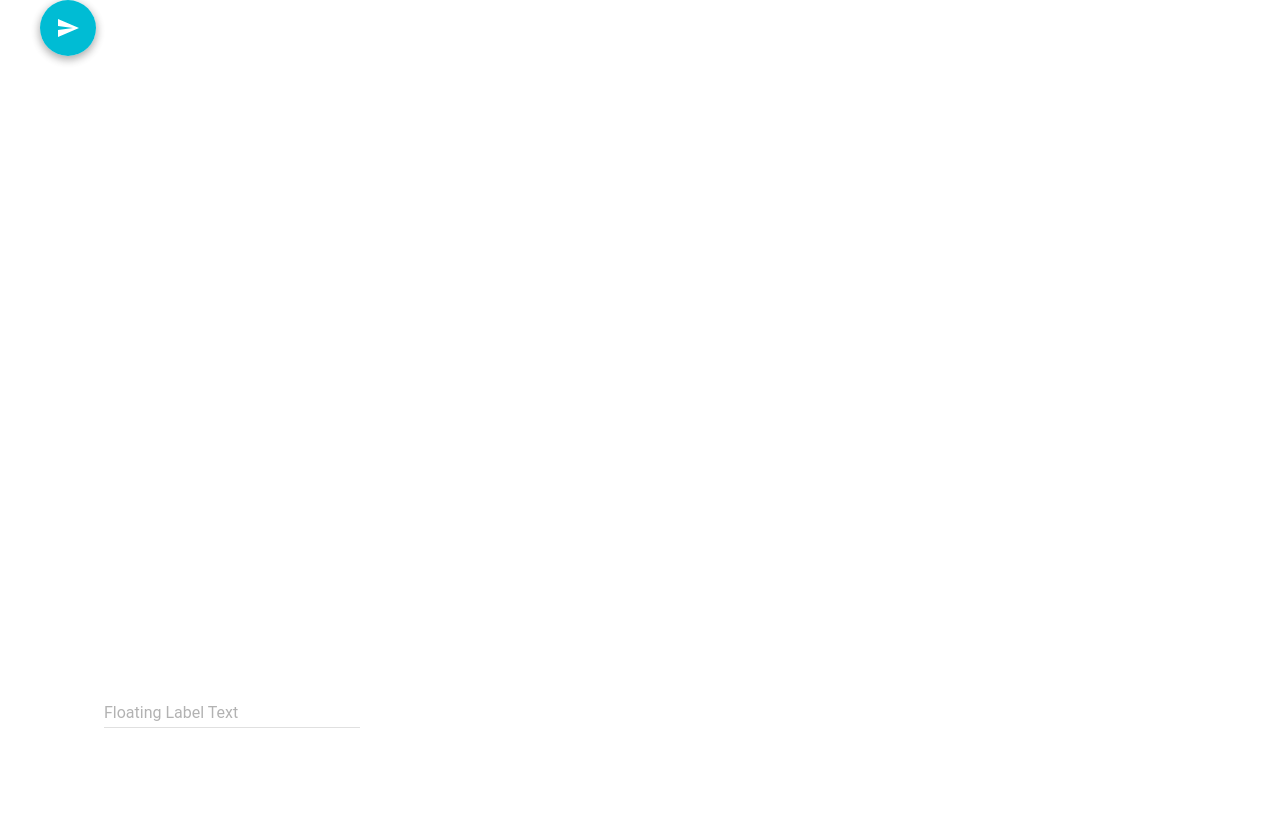
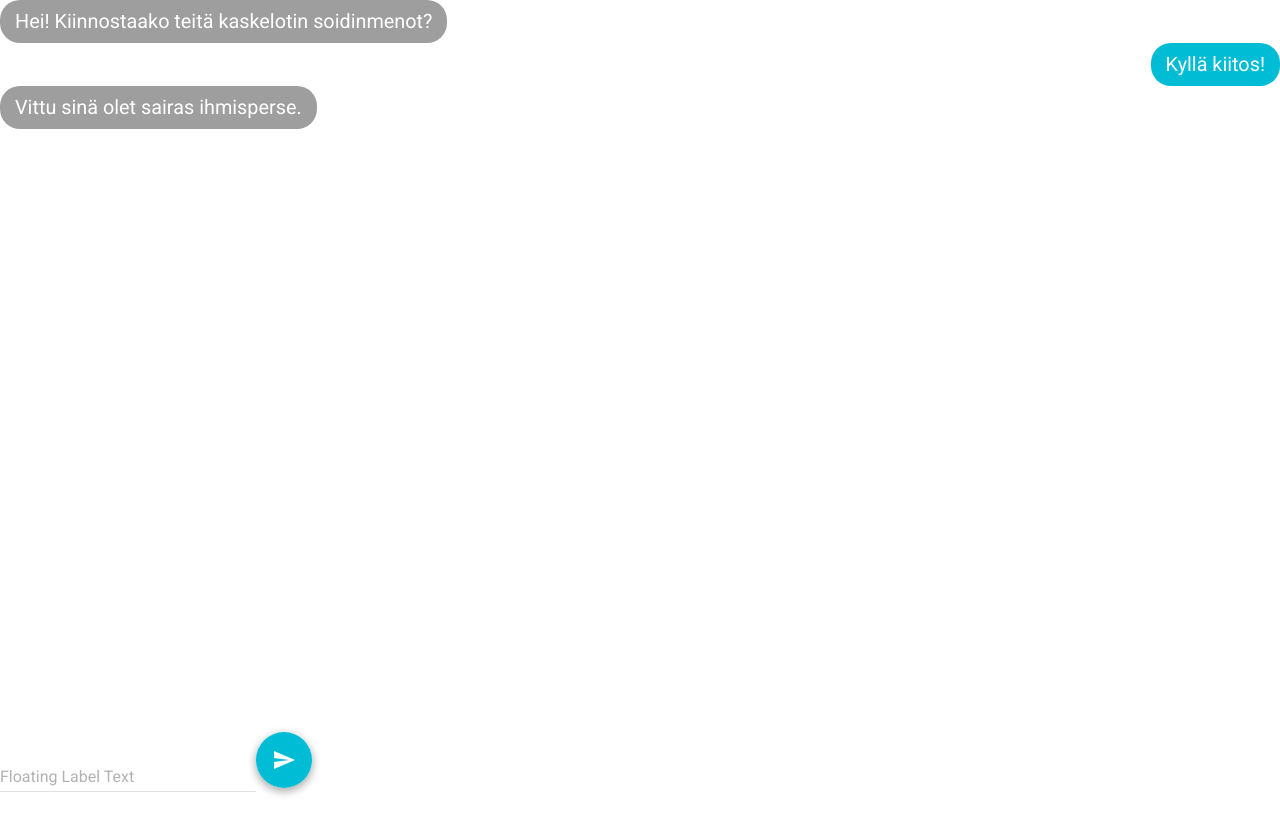
Before and after one commit to HalooProductions/haloo-chat-react, a React (Create React App) app: page / in a window 1280 px wide. Built offline with nearby package versions, Linux system fonts and the light colour scheme.

Commit message:
Bubble dev

```diff
--- a/public/index.html
+++ b/public/index.html
@@ -10,6 +10,8 @@
     -->
     <link rel="manifest" href="%PUBLIC_URL%/manifest.json">
     <link rel="shortcut icon" href="%PUBLIC_URL%/favicon.ico">
+    <link href="https://fonts.googleapis.com/css?family=Roboto" rel="stylesheet">
+
     <!--
       Notice the use of %PUBLIC_URL% in the tags above.
       It will be replaced with the URL of the `public` folder during the build.
@@ -25,7 +27,7 @@
     <noscript>
       You need to enable JavaScript to run this app.
     </noscript>
-    <div id="root"></div>
+    <div id="root" style="height: 100vh;"></div>
     <!--
       This HTML file is a template.
       If you open it directly in the browser, you will see an empty page.
--- a/src/components/ChatUI.css
+++ b/src/components/ChatUI.css
@@ -0,0 +1,45 @@
+.main-container{
+    display: -webkit-flex;
+    display: flex;
+    -webkit-flex-direction: column;
+    flex-direction: column;
+    height: 100%;
+    justify-content: flex-end;
+}
+.msgs-container{
+    flex-grow: 1;
+
+}
+.msg-container{
+    display: -webkit-flex;
+    display: flex;
+    -webkit-flex-direction: row;
+    flex-direction: row;
+    -webkit-align-items: flex-start;
+    align-items: flex-start;
+}
+.input-container{
+
+}
+.sendButton{
+
+}
+.received-message{
+    font-family: "Roboto";
+    color:white;
+    background-color: #9E9E9E;
+    padding: 10px 15px;
+    border-radius: 20px;
+    font-size: 1.24em;
+    max-width: 40%;
+}
+.own-message{
+    font-family: "Roboto";
+    color: white;
+    background-color: rgb(0,188,212);
+    margin-left: auto;
+    padding: 10px 15px;
+    border-radius: 20px;
+    font-size: 1.24em;
+    max-width: 40%;
+}
--- a/src/components/ChatUI.js
+++ b/src/components/ChatUI.js
@@ -7,12 +7,33 @@ import ContentSend from 'material-ui/svg-icons/content/send';
 
 class ChatUI extends Component {
 
-
     constructor(props) {
         super(props);
         this.state = {
+            mockmessages: [
+                {
+                    sender: 1,
+                    message: "Hei! Kiinnostaako teitä kaskelotin soidinmenot?",
+                    timestamp: 1507713052607
+                },
+                {
+                    sender: 0,
+                    message: "Kyllä kiitos!",
+                    timestamp: 1507713052609
+                },
+                {
+                    sender: 1,
+                    message: "Vittu sinä olet sairas ihmisperse.",
+                    timestamp: 1507713052610
+                }
+            ],
             value: ''
         };
+        //AJAX haku kantaan, jolla haetaan vanhat viestit
+        //websocket Kutsutaan vasta kun ajax haku valmis
+        //
+
+        // let messages = [];
 
         this.handleChange = this.handleChange.bind(this);
         this.handleSubmit = this.handleSubmit.bind(this);
@@ -35,6 +56,15 @@ class ChatUI extends Component {
     }
 
     render() {
+
+        const messageSender = (message) => {
+            if (message.sender === 1) {
+                return <div className="received-message">{message.message}</div>
+            } else {
+                return <div className="own-message">{message.message}</div>
+            }
+        };
+
         const divStyle = {
             maxWidth: '1200px',
             margin: 'auto',
@@ -49,13 +79,19 @@ class ChatUI extends Component {
         };
 
         return (
-        <div>
-            <div>
+            <div className="main-container">
+                <div className="msgs-container">
 
+                    {this.state.mockmessages.map((msg, index) => (
+                        <div className="msg-container">
+                         {messageSender(msg)}
                          </div>
-            <div style={divStyle}>
-                <TextField hintText="Say Something" floatingLabelText="Floating Label Text" type="text" value={this.state.value} onChange={this.handleChange} style={inputStyle} />
-                <FloatingActionButton onClick={this.handleSubmit}>
+                    ))}
+
+                </div >
+                <div className="input-container">
+                    <TextField hintText="Say Something" floatingLabelText="Floating Label Text" type="text" value={this.state.value} onChange={this.handleChange} />
+                    <FloatingActionButton className="sendButton" onClick={this.handleSubmit}>
                         <ContentSend />
                     </FloatingActionButton>
                 </div>
```
Lines whose indentation alone changed are shown as unchanged.
